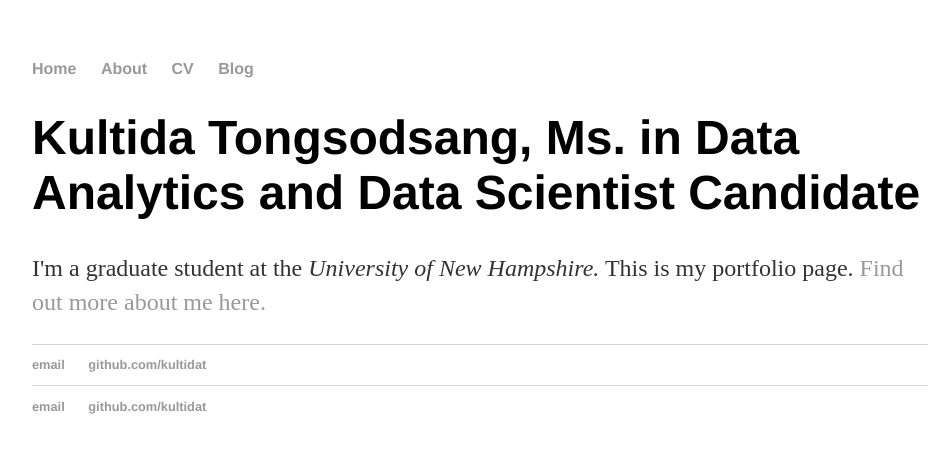
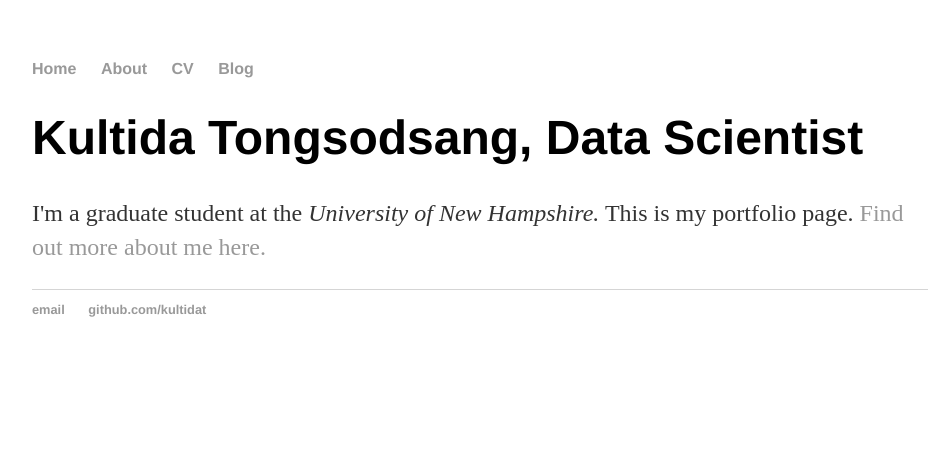
Before and after one commit to kultidat/kultidat.github.io, a Jekyll site: the page built from index.html, in a window 1280 px wide. Shown: the top 453 px of the page, without its empty margins (160-1110 px from the left). Built offline with Jekyll 4.4.1, drawn with Linux system fonts in a browser that asks for light colours.

Commit message:
Update index.html

```diff
--- a/index.html
+++ b/index.html
@@ -2,16 +2,7 @@
 layout: default
 title: Kultida  Tongsodsang
 ---
-    		<div class="blurb">
-        		<h1>Kultida Tongsodsang, Ms. in Data Analytics and Data Scientist Candidate</h1>
-				<p>I'm a graduate student at the <em>University of New Hampshire.</em> This is my portfolio page. <a href="/about">Find out more about me here.</a></p>
-    		</div><!-- /.blurb -->
-		</div><!-- /.container -->
-		<footer>
-    		<ul>
-        		<li><a href="mailto:kt1147@wildcats.unh.edu">email</a></li>
-        		<li><a href="https://github.com/kultidat">github.com/kultidat</a></li>
-			</ul>
-		</footer>
-	</body>
-</html>
+<div class="blurb">
+        <h1>Kultida  Tongsodsang, Data Scientist</h1>
+	<p>I'm a graduate student at the <em>University of New Hampshire.</em> This is my portfolio page. <a href="/about">Find out more about me here.</a></p>
+</div><!-- /.blurb -->
```
